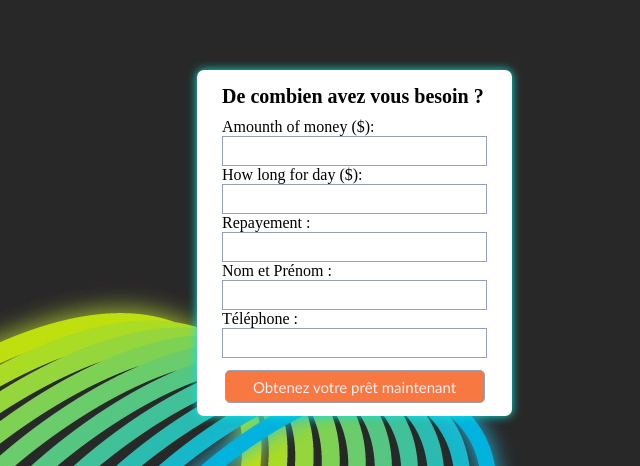
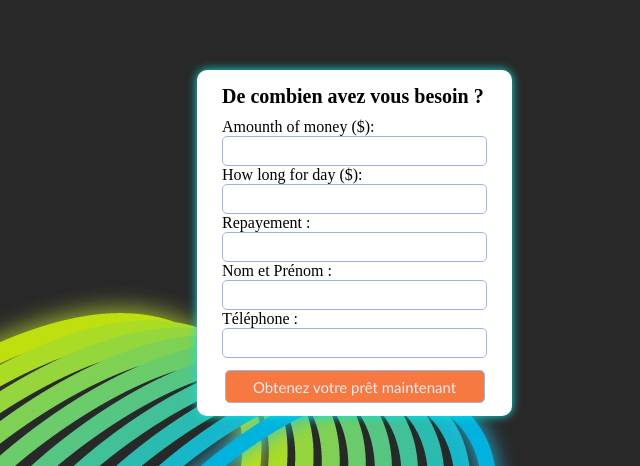
Before and after one commit to Abdoulrachard/Loanday, a plain HTML site: page index.html in a window 1280 px wide. Shown: the part 341-807 px from the top of the page, 0-640 px from the left. Drawn offline with Linux system fonts and the light colour scheme.

Commit message:
Arrodie des bordures des champs du forfulaire et changement de couleur au text

```diff
--- a/index.html
+++ b/index.html
@@ -44,7 +44,9 @@
             <div id="asc">
                 <p class="P1">TROUVEZ LE MEILLEUR <br> PAYEMENT MENSUEL !!!</p>
             <div id="dpl">
+              <div class="clr">
                 <p class="P2">Demandez votre prêt commercial en minute, sans pénible</p>
+              </div>
               <div id="ooo">
                 <input id="oo1" type="button" value="DÉMARRER">
                 <input id="oo2" type="button" value="COMMENT SA MARCHE ">
--- a/styles.css
+++ b/styles.css
@@ -101,8 +101,9 @@ span {
 }
 .section2 #asc .P2{
     font-family:Cambria, Cochin, Georgia, Times, 'Times New Roman', serif;
-    color: rgb(249, 255, 249);
+    color: white;
 }
+
 .section2 #asc #oo1 {
     padding: 7px;
     background-color: rgb(217, 192, 28);
@@ -138,15 +139,16 @@ span {
     padding: 25px;
     background-color: white;
     border: none;
-    border-radius: 7px;
+    border-radius: 10px;
     box-shadow: 0px 0px 10px rgb(16, 229, 222);
 
 
 }
 .formul .formulaire input {
     padding: 6.5px;
-    border: 1.8px solid rgb(149, 161, 182);
+    border: 1.8px solid rgb(156, 182, 227);
     background-color: white;
+    border-radius: 5px;
     width: 250px;
 }
 .formul .formulaire h1{
```
